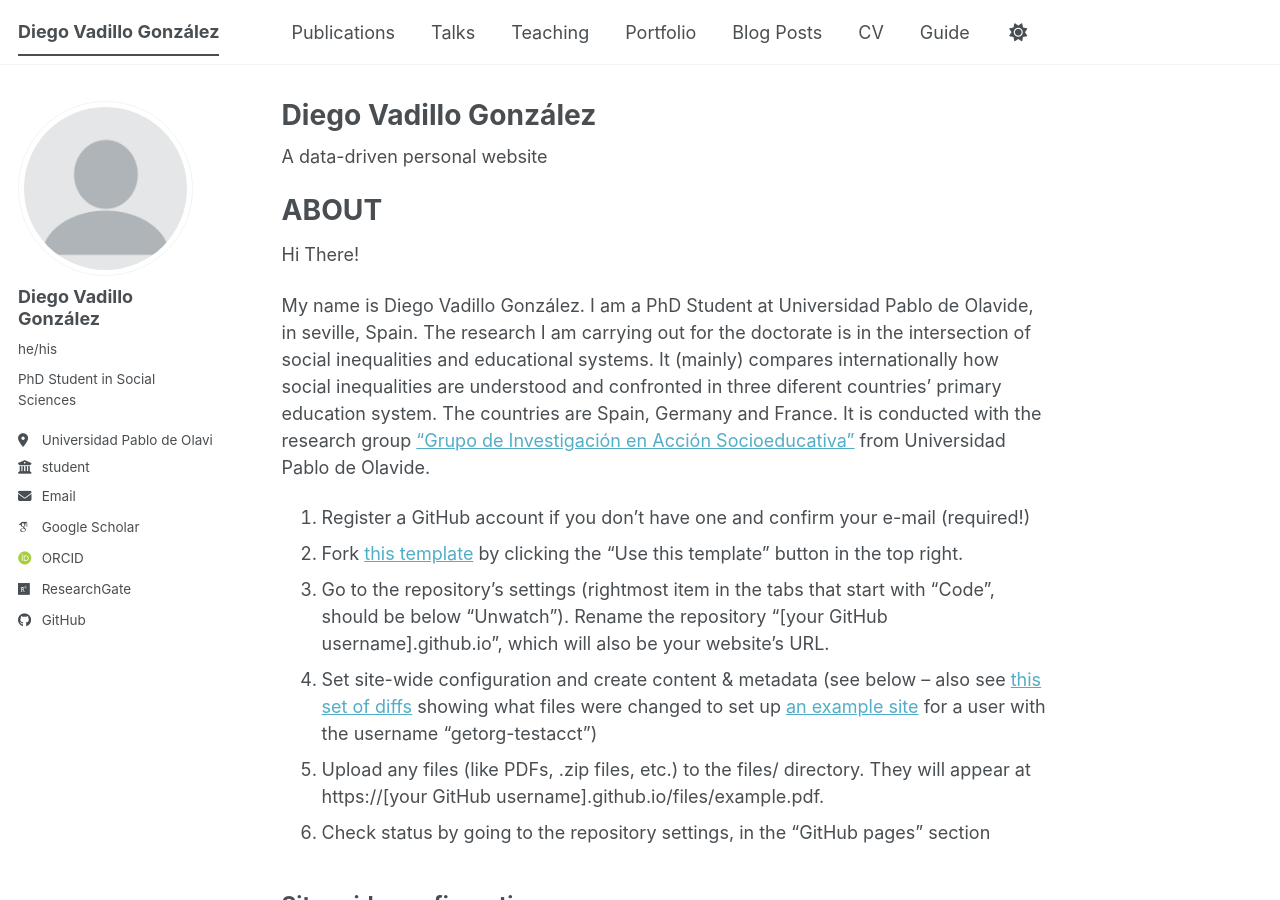
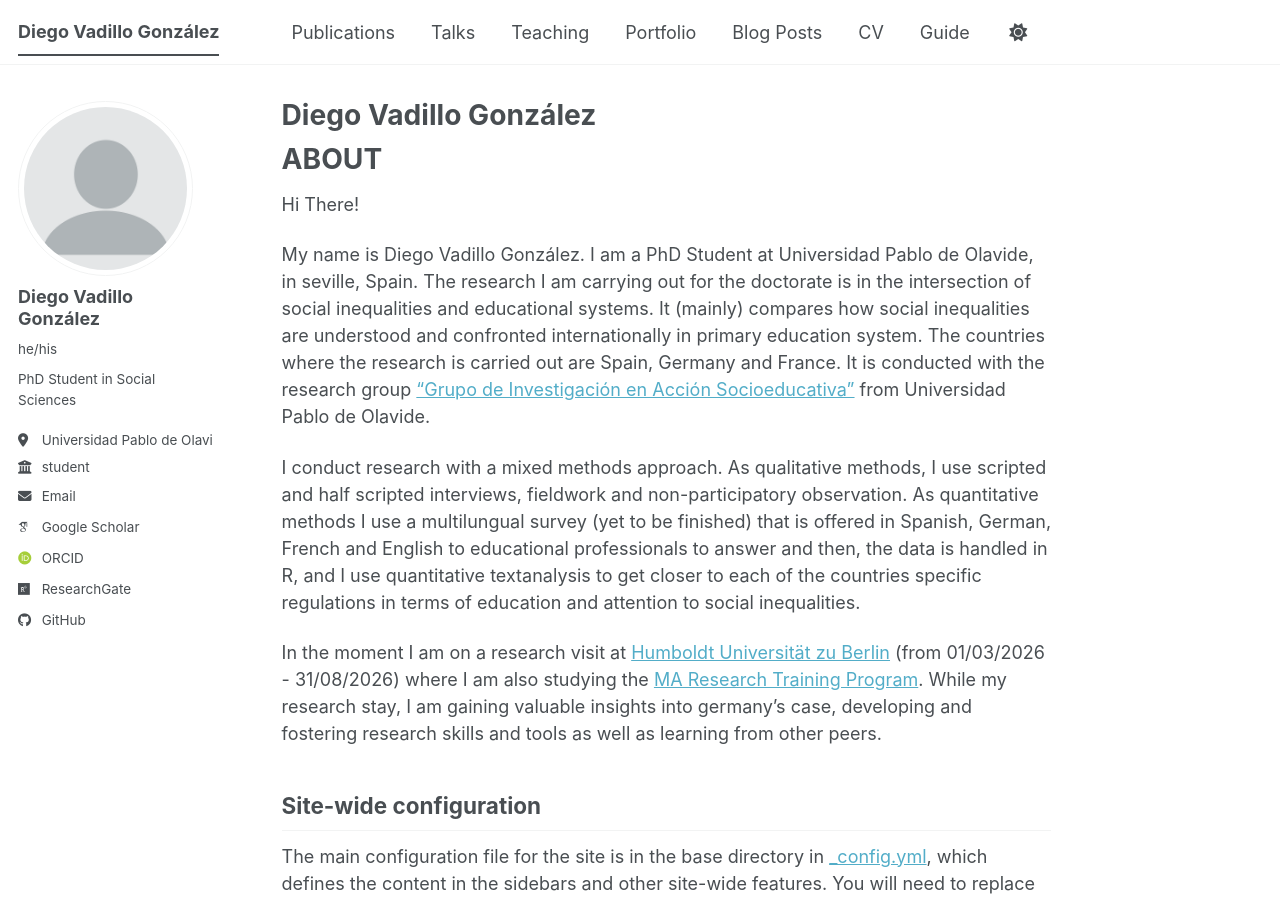
Before and after one commit to diegovadillogonzalez/diegovadillogonzalez.github.io, a Jekyll site: the page built from _pages/about.md, in a window 1280 px wide and 900 px high. Built offline with Jekyll 4.4.1, drawn with Linux system fonts in a browser that asks for light colours; some web fonts are replaced; a script bundle is joined from its source files by our own code; library files that are not in the unit come from our copies.

Commit message:
Update about.md

```diff
--- a/_pages/about.md
+++ b/_pages/about.md
@@ -7,24 +7,16 @@ redirect_from:
   - /about.html
 ---
 
-
-A data-driven personal website
-
-
 ABOUT
 ======
 Hi There!
 
-My name is Diego Vadillo González. I am a PhD Student at Universidad Pablo de Olavide, in seville, Spain. The research I am carrying out for the doctorate is in the intersection of social inequalities and educational systems. It (mainly) compares internationally how social inequalities are understood and confronted in three diferent countries' primary education system. The countries are Spain, Germany and France. It is conducted with the research group ["Grupo de Investigación en Acción Socioeducativa"](https://www.upo.es/investiga/gias/) from Universidad Pablo de Olavide.
+My name is Diego Vadillo González. I am a PhD Student at Universidad Pablo de Olavide, in seville, Spain. The research I am carrying out for the doctorate is in the intersection of social inequalities and educational systems. It (mainly) compares how social inequalities are understood and confronted internationally in primary education system. The countries where the research is carried out are Spain, Germany and France. It is conducted with the research group ["Grupo de Investigación en Acción Socioeducativa"](https://www.upo.es/investiga/gias/) from Universidad Pablo de Olavide.
 
+I conduct research with a mixed methods approach. As qualitative methods, I use scripted and half scripted interviews, fieldwork and non-participatory observation. As quantitative methods I use a multilungual survey (yet to be finished) that is offered in Spanish, German, French and English to educational professionals to answer and then, the data is handled in R, and I use quantitative textanalysis to get closer to each of the countries specific regulations in terms of education and attention to social inequalities.
 
+In the moment I am on a research visit at [Humboldt Universität zu Berlin](https://www.hu-berlin.de/en) (from 01/03/2026 - 31/08/2026) where I am also studying the [MA Research Training Program](https://www.sowi.hu-berlin.de/de/studium/studiengaenge/masterstudiengaenge/martp). While my research stay, I am gaining valuable insights into germany's case, developing and fostering research skills and tools as well as learning from other peers.
 
-1. Register a GitHub account if you don't have one and confirm your e-mail (required!)
-1. Fork [this template](https://github.com/academicpages/academicpages.github.io) by clicking the "Use this template" button in the top right.
-1. Go to the repository's settings (rightmost item in the tabs that start with "Code", should be below "Unwatch"). Rename the repository "[your GitHub username].github.io", which will also be your website's URL.
-1. Set site-wide configuration and create content & metadata (see below -- also see [this set of diffs](https://archive.is/3TPas) showing what files were changed to set up [an example site](https://getorg-testacct.github.io) for a user with the username "getorg-testacct")
-1. Upload any files (like PDFs, .zip files, etc.) to the files/ directory. They will appear at https://[your GitHub username].github.io/files/example.pdf.
-1. Check status by going to the repository settings, in the "GitHub pages" section
 
 Site-wide configuration
 ------
```
